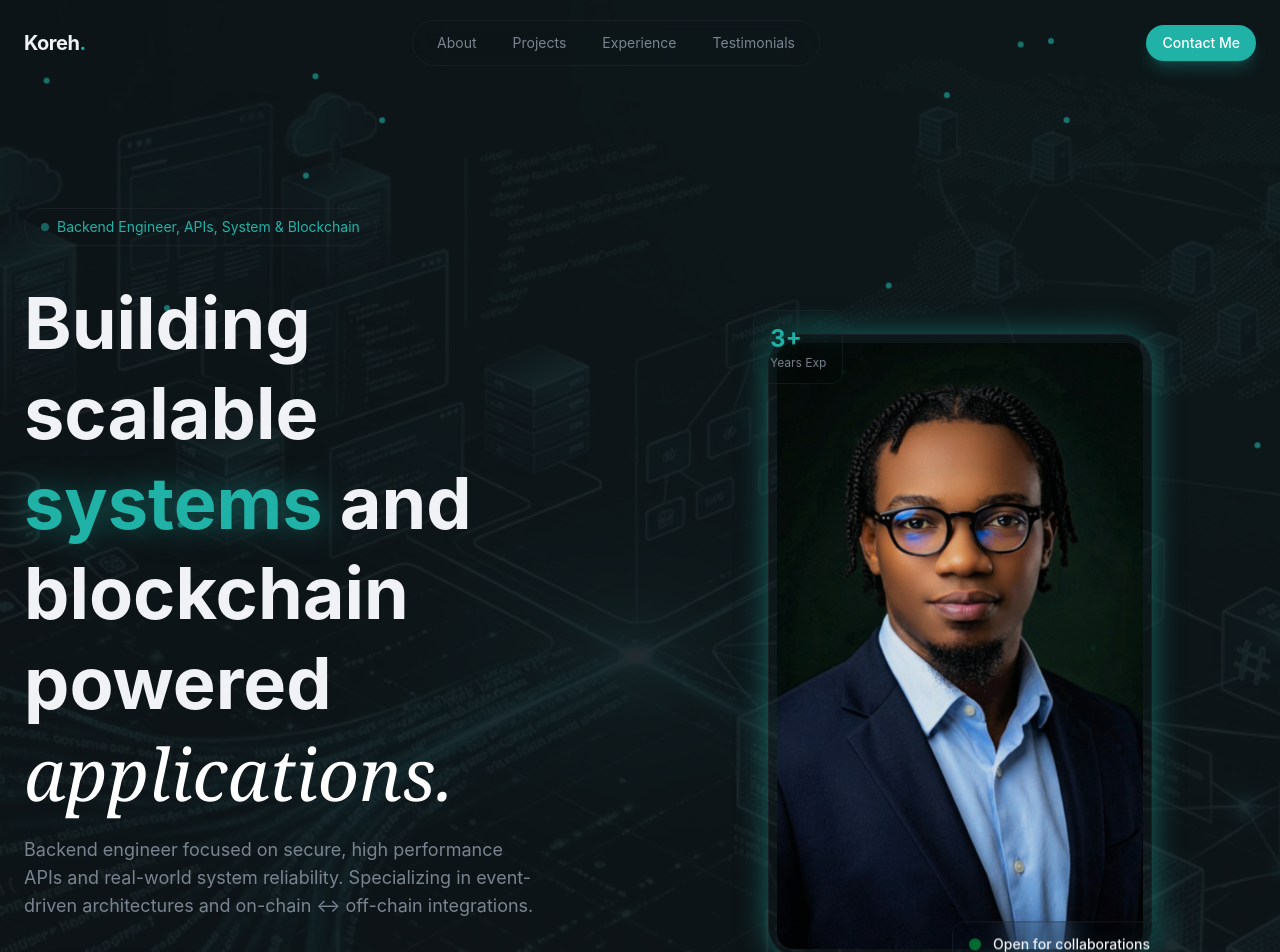
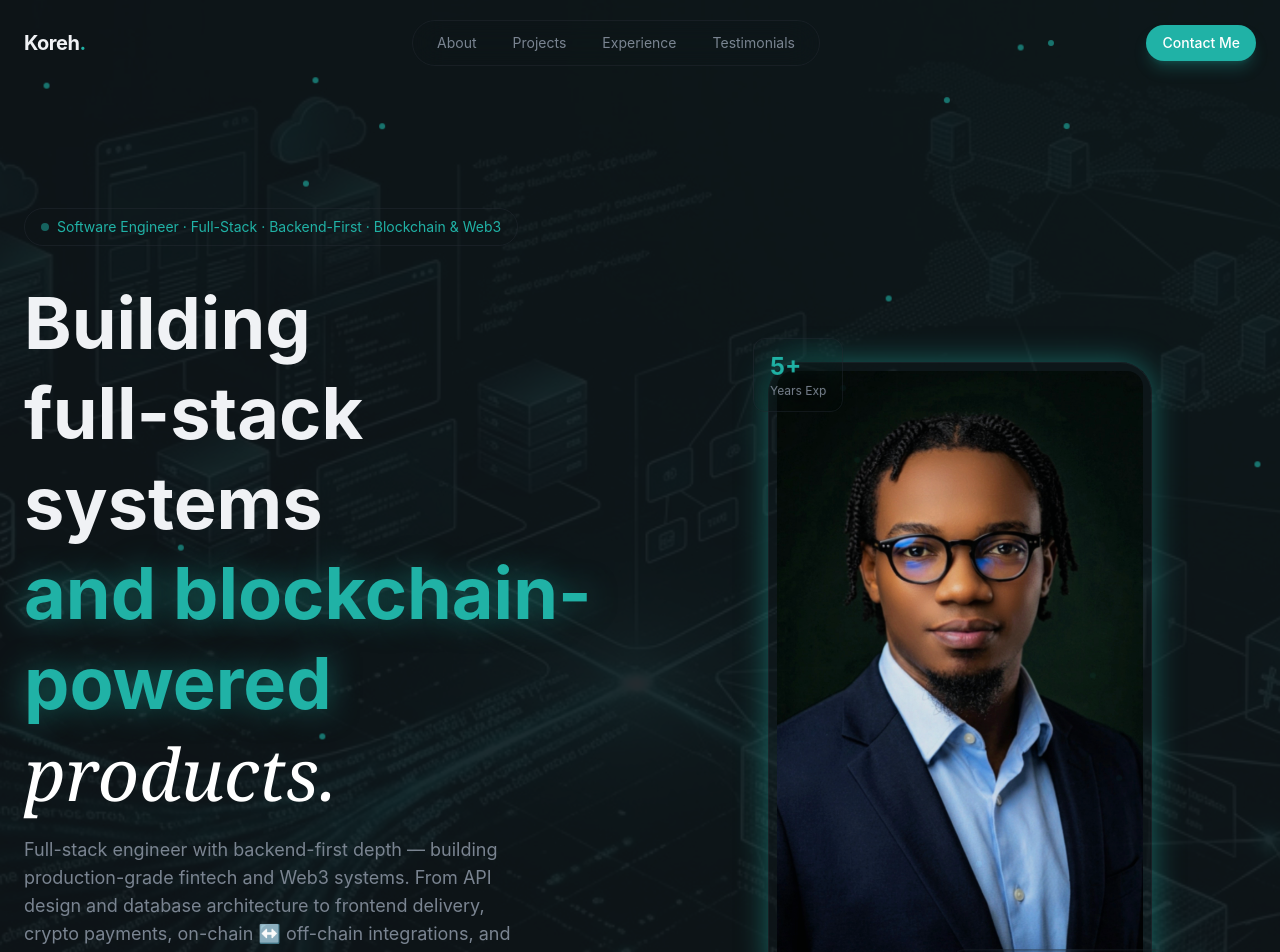
Before and after one commit to codekoreh/codekoreh.github.io, a React (Vite) app: page / in a window 1280 px wide. Shown: the top 952 px of the page. Built offline with nearby package versions, Linux system fonts and the light colour scheme.

Commit message:
Update hero section and add new resume

```diff
--- a/index.html
+++ b/index.html
@@ -4,7 +4,7 @@
     <meta charset="UTF-8" />
     <link rel="icon" type="image/svg+xml" href="/favicon.svg" />
     <meta name="viewport" content="width=device-width, initial-scale=1.0" />
-    <title>Koreh</title>
+    <title>Akorede</title>
   </head>
   <body>
     <div id="root"></div>
--- a/src/sections/Hero.jsx
+++ b/src/sections/Hero.jsx
@@ -14,6 +14,8 @@ import {
 const skills = [
   "Node.js",
   "NestJS",
+  "Express.js",
+  "TypeScript",
   "REST APIs",
   "WebSockets",
   "Event driven architecture",
@@ -29,6 +31,7 @@ const skills = [
   "Git",
   "GitHub",
   "Docker",
+  "Cloudflare",
   "Postman",
   "Vercel",
   "Render",
@@ -75,26 +78,29 @@ export const Hero = () => {
             <div className="animate-fade-in">
               <span className="inline-flex items-center gap-2 px-4 py-2 rounded-full glass text-sm text-primary">
                 <span className="w-2 h-2 bg-primary rounded-full animate-pulse" />
-                Backend Engineer, APIs, System & Blockchain
+                Software Engineer · Full-Stack · Backend-First · Blockchain &
+                Web3
               </span>
             </div>
 
             {/* Headline */}
             <div className="space-y-4">
               <h1 className="text-5xl md:text-6xl lg:text-7xl font-bold leading-tight animate-fade-in animation-delay-100">
-                Building scalable
+                Building <br /> full-stack systems
                 <br />
-                <span className="text-primary glow-text">systems </span>
-                and blockchain powered
+                <span className="text-primary glow-text">
+                  and blockchain-powered{" "}
+                </span>
                 <br />
                 <span className="font-serif italic font-normal text-white">
-                  applications.
+                  products.
                 </span>
               </h1>
               <p className="text-lg text-muted-foreground max-w-lg animate-fade-in animation-delay-200">
-                Backend engineer focused on secure, high performance APIs and
-                real-world system reliability. Specializing in event-driven
-                architectures and on-chain ↔ off-chain integrations.
+                Full-stack engineer with backend-first depth — building
+                production-grade fintech and Web3 systems. From API design and
+                database architecture to frontend delivery, crypto payments,
+                on-chain ↔️ off-chain integrations, and full deployment.
               </p>
             </div>
 
@@ -106,7 +112,7 @@ export const Hero = () => {
                 </Button>
               </a>
               <a
-                href="/Akorede_Olasunkanmi_Backend_Engineer_CV.pdf"
+                href="/Akorede_Tech_Resume.pdf"
                 target="_blank"
                 rel="noopener noreferrer"
               >
@@ -158,22 +164,15 @@ export const Hero = () => {
           </div>
           {/* Right Column - Profile Image */}
           <div className="relative animate-fade-in animation-delay-400">
-            {/* Profile Image */}
-            {/* <div
-              className="absolute inset-0
-            rounded-4xl bg-gradient-to-br
-            from-primary/10 via-transparent
-            to-primary/2 blur-2xl animate-pulse"
-            /> */}
             <div className="relative max-w-sm mx-auto">
               <div className="relative glass rounded-4xl p-2 glow-border">
                 <img
                   src="/profile-photo.jpg"
-                  alt="Prince Akorede"
+                  alt="Akorede Olasunkanmi"
                   className="w-full object-cover rounded-2xl opacity-90"
                 />
 
-                {/* Floating Badge */}
+                {/* Floating Badge - Bottom */}
                 <div className="absolute -bottom-4 -right-4 glass rounded-xl px-4 py-3 animate-float">
                   <div className="flex items-center gap-3">
                     <div className="w-3 h-3 bg-green-500 rounded-full animate-pulse" />
@@ -182,15 +181,17 @@ export const Hero = () => {
                     </span>
                   </div>
                 </div>
-                {/* Floating Badge */}
+
+                {/* Floating Badge - Top */}
                 <div className="absolute -top-4 -left-4 glass rounded-xl px-4 py-3 animate-float animation-delay-500">
-                  <div className="text-2xl font-bold text-primary">3+</div>
+                  <div className="text-2xl font-bold text-primary">5+</div>
                   <div className="text-xs text-muted-foreground">Years Exp</div>
                 </div>
               </div>
             </div>
           </div>
         </div>
+
         {/* Skills Section */}
         <div className="mt-20 animate-fade-in animation-delay-600">
           <p className="text-sm text-muted-foreground mb-6 text-center">
@@ -198,7 +199,6 @@ export const Hero = () => {
           </p>
           <div className="relative overflow-hidden">
             <div className="flex animate-marquee">
-              {/* flex animate-marquee */}
               {[...skills, ...skills].map((skill, idx) => (
                 <div key={idx} className="shrink-0 px-8 py-4">
                   <span className="text-xl font-semibold text-muted-foreground/50 hover:text-muted-foreground transition-colors">
@@ -210,6 +210,7 @@ export const Hero = () => {
           </div>
         </div>
       </div>
+
       <div className="absolute bottom-8 left-1/2 -translate-x-1/2 animate-fade-in animation-delay-800">
         <a
           href="#about"
```
Also changed, not shown: 1 other file (tests, documents, lock files or other folders).
